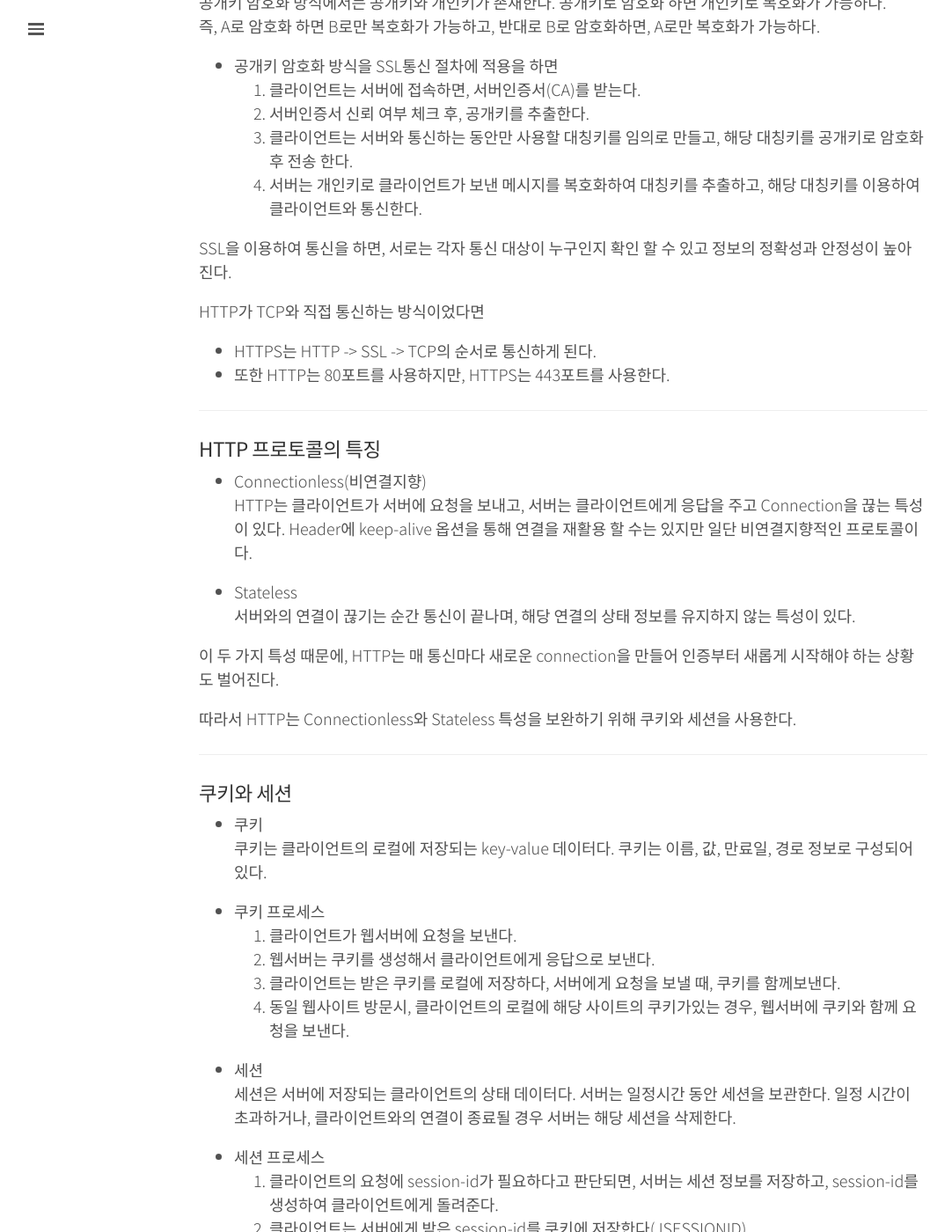
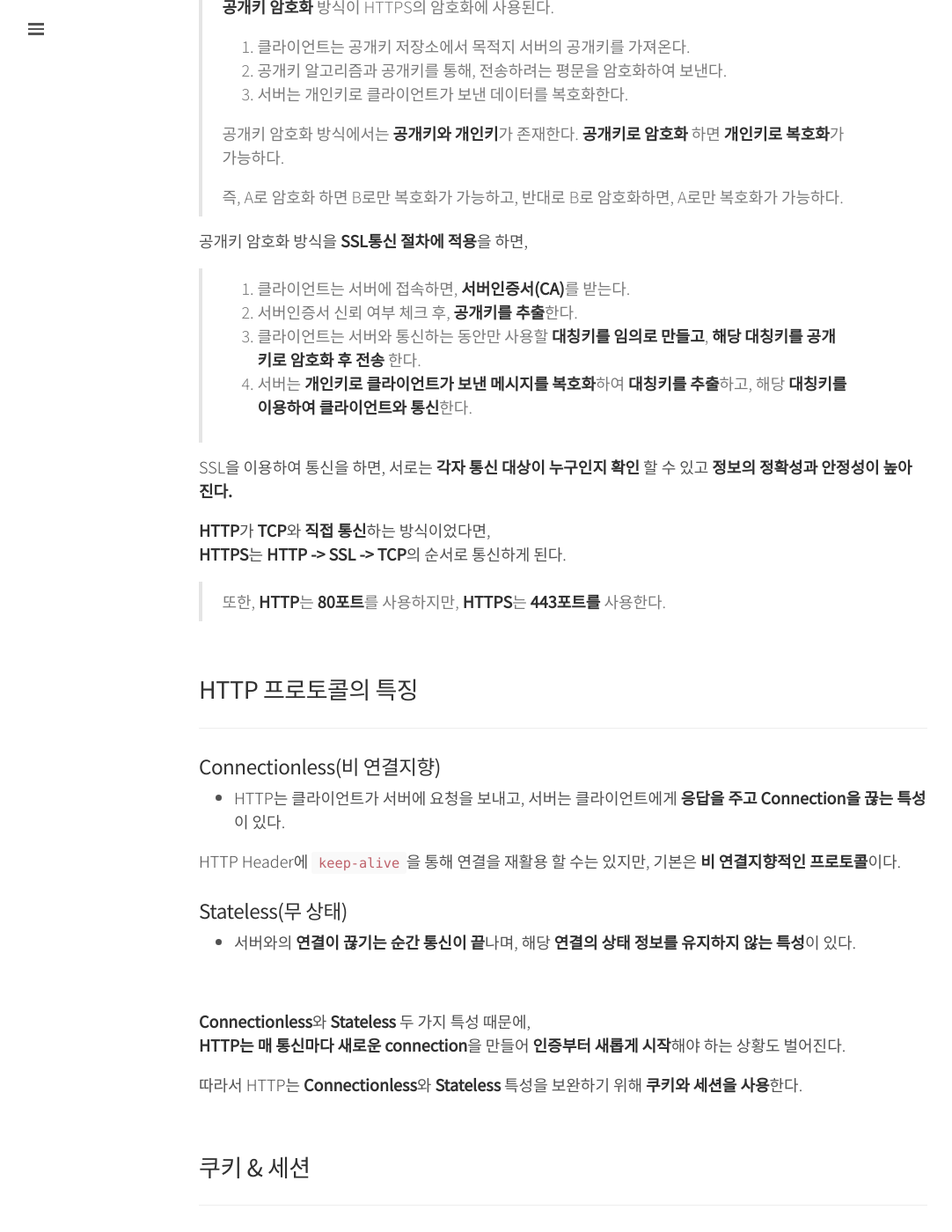
Before and after one commit to kingjakeu/kingjakeu.github.io, a Jekyll site: the page built from _posts/2020-08-11-HTTP-HTTPS.md, in a window 1280 px wide and 1400 px high, scrolled down 721 px. Shown: the whole window at 88% size, without its empty margins (0-1082 px from the left). Built offline with Jekyll 4.4.1, drawn with Linux system fonts in a browser that asks for light colours; our own code applies the rules of GitHub Pages for plain Markdown files; comment, search, counter and statistics services are not loaded; some of the changed text lies outside the part shown.

Commit message:
http https 수정
http https 수정

```diff
--- a/_posts/2020-08-11-HTTP-HTTPS.md
+++ b/_posts/2020-08-11-HTTP-HTTPS.md
@@ -10,83 +10,109 @@
 
 <br>
 
-### HTTP
-
-HTTP는 평문 통신이다. 복잡한 형식의 데이터를 주고 받는 것이 아닌, 텍스트를 주고 받는 형식이다.
-그렇기 때문에 누군가 통신을 가로챈다면 통신 그대로 보이는 불완전한 통신이다. 통신 상대 또한 확인 하지 않고 통신한다.
+## HTTP 란
 
 ---
 
-### HTTPS
+HTTP는 **평문 통신**이다. 복잡한 형식의 데이터를 주고 받는 것이 아닌, **텍스트를 주고 받는 형식**이다.
 
-HTTPS는 HTTP에 Secure Socket가 추가된 형태로 기존의 HTTP 통신에 SSL 혹은 TLS 프로토콜를 조합하여 세션 데이터를 암호화한다.
+그렇기 때문에 누군가 통신을 가로챈다면 통신 그대로 보이는 **불완전한 통신**이다. 통신 상대 또한 확인하지 않고 통신한다.
 
-+ 공개키 암호화 방식이 HTTPS의 암호화에 사용된다.
-    1. 클라이언트는 공개키 저장소에서 목적지 서버의 공개키를 가져온다.
-    2. 공개키 알고리즘과 공개키를 통해, 전송하려는 평문을 암호화하여 보낸다.
-    3. 서버는 개인키로 클라이언트가 보낸 데이터를 복호화한다.
+<br>
 
-공개키 암호화 방식에서는 공개키와 개인키가 존재한다. 공개키로 암호화 하면 개인키로 복호화가 가능하다.
-즉, A로 암호화 하면 B로만 복호화가 가능하고, 반대로 B로 암호화하면, A로만 복호화가 가능하다.
-
-+ 공개키 암호화 방식을 SSL통신 절차에 적용을 하면
-    1. 클라이언트는 서버에 접속하면, 서버인증서(CA)를 받는다.
-    2. 서버인증서 신뢰 여부 체크 후, 공개키를 추출한다.
-    3. 클라이언트는 서버와 통신하는 동안만 사용할 대칭키를 임의로 만들고, 해당 대칭키를 공개키로 암호화 후 전송 한다.
-    4. 서버는 개인키로 클라이언트가 보낸 메시지를 복호화하여 대칭키를 추출하고, 해당 대칭키를 이용하여 클라이언트와 통신한다.
-
-SSL을 이용하여 통신을 하면, 서로는 각자 통신 대상이 누구인지 확인 할 수 있고 정보의 정확성과 안정성이 높아 진다.
-
-HTTP가 TCP와 직접 통신하는 방식이었다면
-
-+ HTTPS는 HTTP -> SSL -> TCP의 순서로 통신하게 된다.
-+ 또한 HTTP는 80포트를 사용하지만, HTTPS는 443포트를 사용한다.
+## HTTPS 란
 
 ---
 
-### HTTP 프로토콜의 특징
+HTTPS는 **HTTP에 Secure Socket가 추가된 형태**
+기존의 HTTP 통신에 **SSL 혹은 TLS 프로토콜를 조합**하여 **세션 데이터를 암호화**한다.
 
-+ Connectionless(비연결지향)
-    HTTP는 클라이언트가 서버에 요청을 보내고, 서버는 클라이언트에게 응답을 주고 Connection을 끊는 특성이 있다. Header에 keep-alive 옵션을 통해 연결을 재활용 할 수는 있지만 일단 비연결지향적인 프로토콜이다.
+> **공개키 암호화** 방식이 HTTPS의 암호화에 사용된다.
+>
+> 1. 클라이언트는 공개키 저장소에서 목적지 서버의 공개키를 가져온다.
+> 2. 공개키 알고리즘과 공개키를 통해, 전송하려는 평문을 암호화하여 보낸다.
+> 3. 서버는 개인키로 클라이언트가 보낸 데이터를 복호화한다.
+>
+> 공개키 암호화 방식에서는 **공개키와 개인키**가 존재한다. **공개키로 암호화** 하면 **개인키로 복호화**가 가능하다.
+>
+> 즉, A로 암호화 하면 B로만 복호화가 가능하고, 반대로 B로 암호화하면, A로만 복호화가 가능하다.
 
-+ Stateless
-    서버와의 연결이 끊기는 순간 통신이 끝나며, 해당 연결의 상태 정보를 유지하지 않는 특성이 있다.
+공개키 암호화 방식을 **SSL통신 절차에 적용**을 하면,
 
-이 두 가지 특성 때문에, HTTP는 매 통신마다 새로운 connection을 만들어 인증부터 새롭게 시작해야 하는 상황도 벌어진다.
+> 1. 클라이언트는 서버에 접속하면, **서버인증서(CA)**를 받는다.
+> 2. 서버인증서 신뢰 여부 체크 후, **공개키를 추출**한다.
+> 3. 클라이언트는 서버와 통신하는 동안만 사용할 **대칭키를 임의로 만들고**, **해당 대칭키를 공개키로 암호화 후 전송** 한다.
+> 4. 서버는 **개인키로 클라이언트가 보낸 메시지를 복호화**하여 **대칭키를 추출**하고, 해당 **대칭키를 이용하여 클라이언트와 통신**한다.
 
-따라서 HTTP는 Connectionless와 Stateless 특성을 보완하기 위해 쿠키와 세션을 사용한다.
+SSL을 이용하여 통신을 하면, 서로는 **각자 통신 대상이 누구인지 확인** 할 수 있고 **정보의 정확성과 안정성이 높아 진다.**
+
+**HTTP**가 **TCP**와 **직접 통신**하는 방식이었다면,
+**HTTPS**는 **HTTP -> SSL -> TCP**의 순서로 통신하게 된다.
+> 또한, **HTTP**는 **80포트**를 사용하지만, **HTTPS**는 **443포트를** 사용한다.
+
+<br>
+
+## HTTP 프로토콜의 특징
 
 ---
 
-### 쿠키와 세션
+### Connectionless(비 연결지향)
 
-+ 쿠키
-    쿠키는 클라이언트의 로컬에 저장되는 key-value 데이터다. 쿠키는 이름, 값, 만료일, 경로 정보로 구성되어 있다.
+- HTTP는 클라이언트가 서버에 요청을 보내고, 서버는 클라이언트에게 **응답을 주고 Connection을 끊는 특성**이 있다.
 
-+ 쿠키 프로세스
-    1. 클라이언트가 웹서버에 요청을 보낸다.
-    2. 웹서버는 쿠키를 생성해서 클라이언트에게 응답으로 보낸다.
-    3. 클라이언트는 받은 쿠키를 로컬에 저장하다, 서버에게 요청을 보낼 때, 쿠키를 함께보낸다.
-    4. 동일 웹사이트 방문시, 클라이언트의 로컬에 해당 사이트의 쿠키가있는 경우, 웹서버에 쿠키와 함께 요청을 보낸다.
+HTTP Header에 `keep-alive`을 통해 연결을 재활용 할 수는 있지만, 기본은 **비 연결지향적인 프로토콜**이다.
 
-+ 세션
-    세션은 서버에 저장되는 클라이언트의 상태 데이터다. 서버는 일정시간 동안 세션을 보관한다. 일정 시간이 초과하거나, 클라이언트와의 연결이 종료될 경우 서버는 해당 세션을 삭제한다.
+### Stateless(무 상태)
 
-+ 세션 프로세스
-    1. 클라이언트의 요청에 session-id가 필요하다고 판단되면, 서버는 세션 정보를 저장하고, session-id를 생성하여 클라이언트에게 돌려준다.
-    2. 클라이언트는 서버에게 받은 session-id를 쿠키에 저장한다(JSESSIONID)
-    3. 클라이언트는 Header의 Cookie필드에 session-id를 포함하여 서버에 요청을 보낸다.
+- 서버와의 **연결이 끊기는 순간 통신이 끝**나며, 해당 **연결의 상태 정보를 유지하지 않는 특성**이 있다.
 
-||쿠키|세션|
-|-|---|---|
+<br>
+
+**Connectionless**와 **Stateless** 두 가지 특성 때문에,
+**HTTP는 매 통신마다 새로운 connection**을 만들어 **인증부터 새롭게 시작**해야 하는 상황도 벌어진다.
+
+따라서 HTTP는 **Connectionless**와 **Stateless**  특성을 보완하기 위해 **쿠키와 세션을 사용**한다.
+
+<br>
+
+## 쿠키 & 세션
+
+---
+
+### 쿠키
+
+쿠키는 **클라이언트의 로컬에 저장**되는 **key-value** 데이터다. 쿠키는 **이름, 값, 만료일, 경로 정보**로 구성되어 있다.
+
+- **쿠키 프로세스**
+    1. 클라이언트가 웹 **서버에 요청**을 보낸다.
+    2. **웹 서버는 쿠키를 생성**해서 **클라이언트에게 응답**으로 보낸다.
+    3. **클라이언트는 받은 쿠키를 로컬에 저장**하다, 서버에게 요청을 보낼 때, **쿠키를 함께** 보낸다.
+    4. **동일 웹사이트** 방문 시, 클라이언트의 로컬에 해당 사이트의 **쿠키가 있는 경우, 웹서버에 쿠키와 함께 요청**을 보낸다.
+
+### 세션
+
+세션은 **서버에 저장되는 클라이언트의 상태 데이터**다. 서버는 **일정시간 동안 세션을 보관**한다.
+**일정 시간이 초과**하거나, 클라이언트와의 **연결이 종료**될 경우 서버는 **해당 세션을 삭제**한다.
+
+- **세션 프로세스**
+    1. 클라이언트의 요청에 session-id가 필요하다고 판단되면, **서버는 세션 정보를 저장**하고, **session-id를 생성하여 클라이언트**에게 돌려준다.
+    2. 클라이언트는 서버에게 받은 **session-id를 쿠키에 저장**한다(JSESSIONID)
+    3. 클라이언트는 HTTP Header의 `Cookie`필드에 **session-id를 포함하여 서버에 요청**을 보낸다.
+
+### 쿠키와 세션 비교
+
+| |쿠키|세션|
+|:---|:---|:---|
 |저장위치|클라이언트|서버|
-|보안|취약|세션ID만 저장, 쿠키보다 안전|
+|보안 |취약|세션ID만 저장, 쿠키보다 안전|
 |라이프사이클|브라우저를 종료해도 남음|브라우저 종료시 삭제|
 |속도|빠름|느림|
 
----
+<br>
 
 ### References
+
+---
 
 [https://jeong-pro.tistory.com/89](https://jeong-pro.tistory.com/89)
 [https://kmj1107.tistory.com/entry/](https://kmj1107.tistory.com/entry/Http-vs-Https-Http%EC%99%80-Https%EC%9D%98-%EC%B0%A8%EC%9D%B4%EC%A0%90)
```
Also changed, not shown: other parts of _posts/2020-08-11-HTTP-HTTPS.md (+2 -2 lines).
